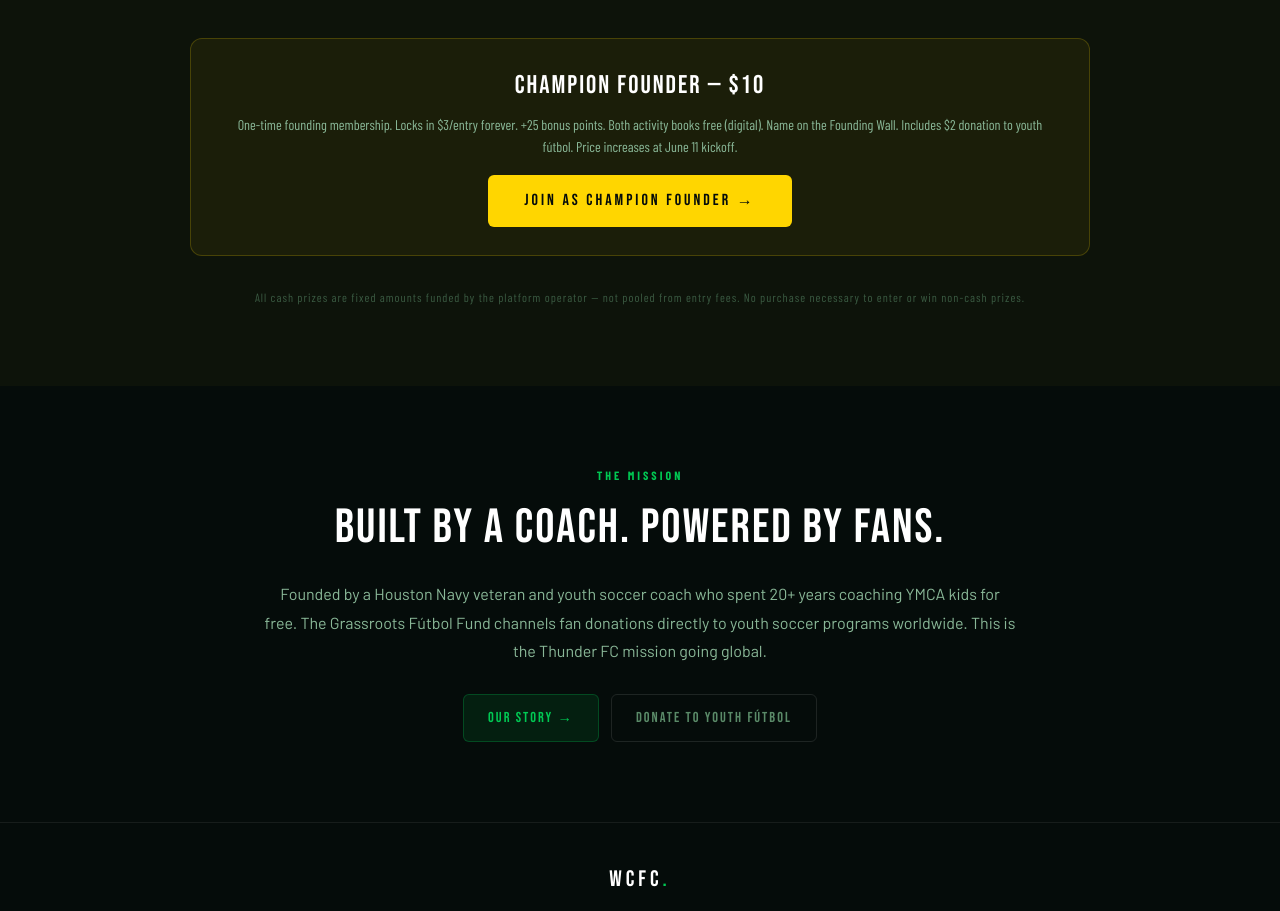
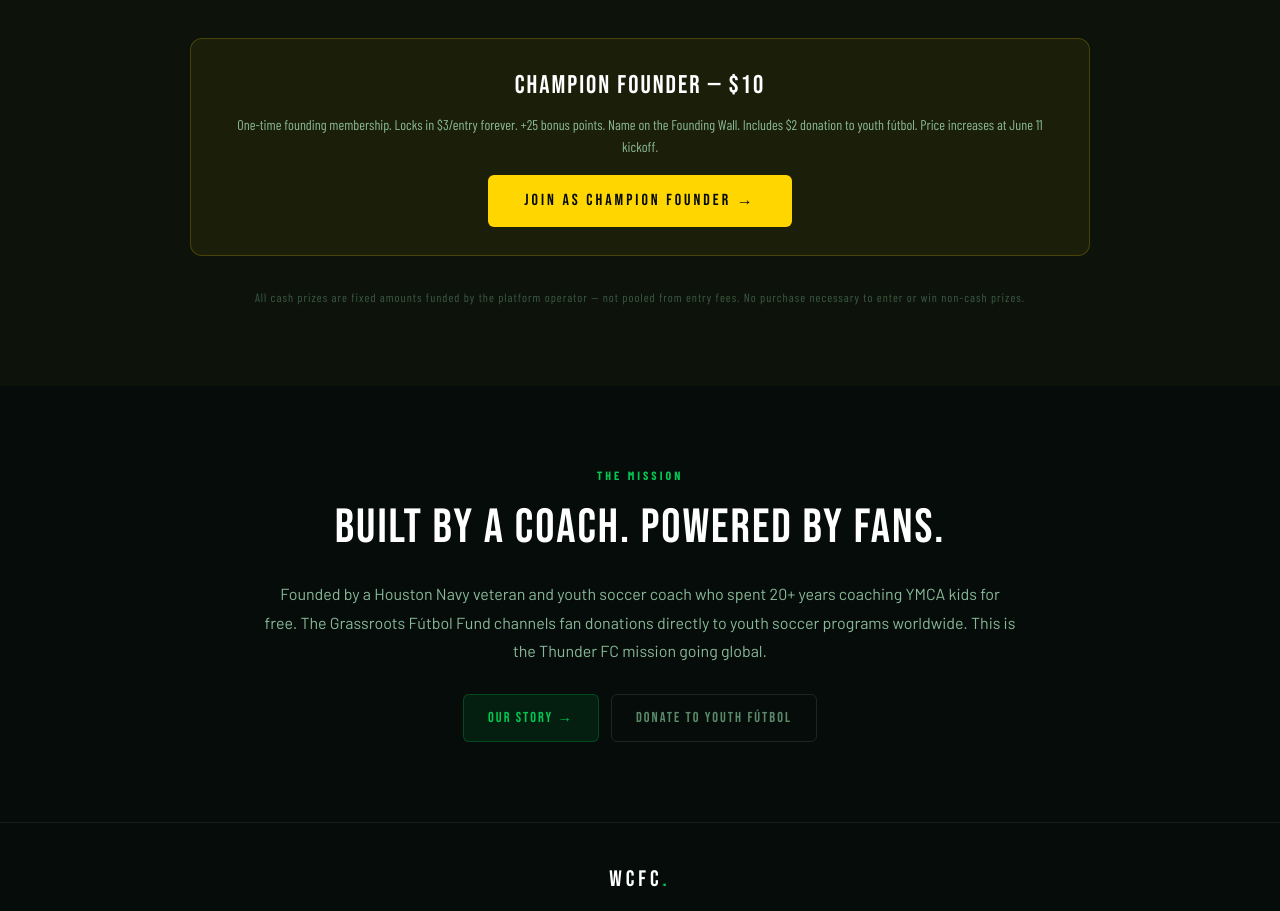
Before and after one commit to thomasjbartley-creator/wcfc-platform, a Next.js app: page / in a window 1280 px wide. Shown: the part 2534-3445 px from the top of the page. Built offline with nearby package versions, Linux system fonts and the light colour scheme.

Commit message:
Remove activity book mention from Champion Founder benefits

```diff
--- a/app/page.tsx
+++ b/app/page.tsx
@@ -173,7 +173,7 @@
           <div style={{ background: 'rgba(255,214,0,0.06)', border: '1px solid rgba(255,214,0,0.2)', borderRadius: '12px', padding: '28px 32px', marginBottom: '32px' }}>
             <div style={{ fontFamily: "'Bebas Neue'", fontSize: '1.6rem', color: 'white', letterSpacing: '2px', marginBottom: '8px' }}>Champion Founder — $10</div>
             <div style={{ fontFamily: "'Barlow Condensed'", fontSize: '0.88rem', color: '#8ab898', lineHeight: 1.6, marginBottom: '16px' }}>
-              One-time founding membership. Locks in $3/entry forever. +25 bonus points. Both activity books free (digital). Name on the Founding Wall. Includes $2 donation to youth fútbol. Price increases at June 11 kickoff.
+              One-time founding membership. Locks in $3/entry forever. +25 bonus points. Name on the Founding Wall. Includes $2 donation to youth fútbol. Price increases at June 11 kickoff.
             </div>
             <Link href="/auth/signup?plan=champion" style={{ display: 'inline-block', padding: '14px 36px', background: '#FFD600', color: '#050C0A', fontFamily: "'Bebas Neue'", fontSize: '1rem', letterSpacing: '3px', borderRadius: '6px', textDecoration: 'none' }}>
               JOIN AS CHAMPION FOUNDER →
```
